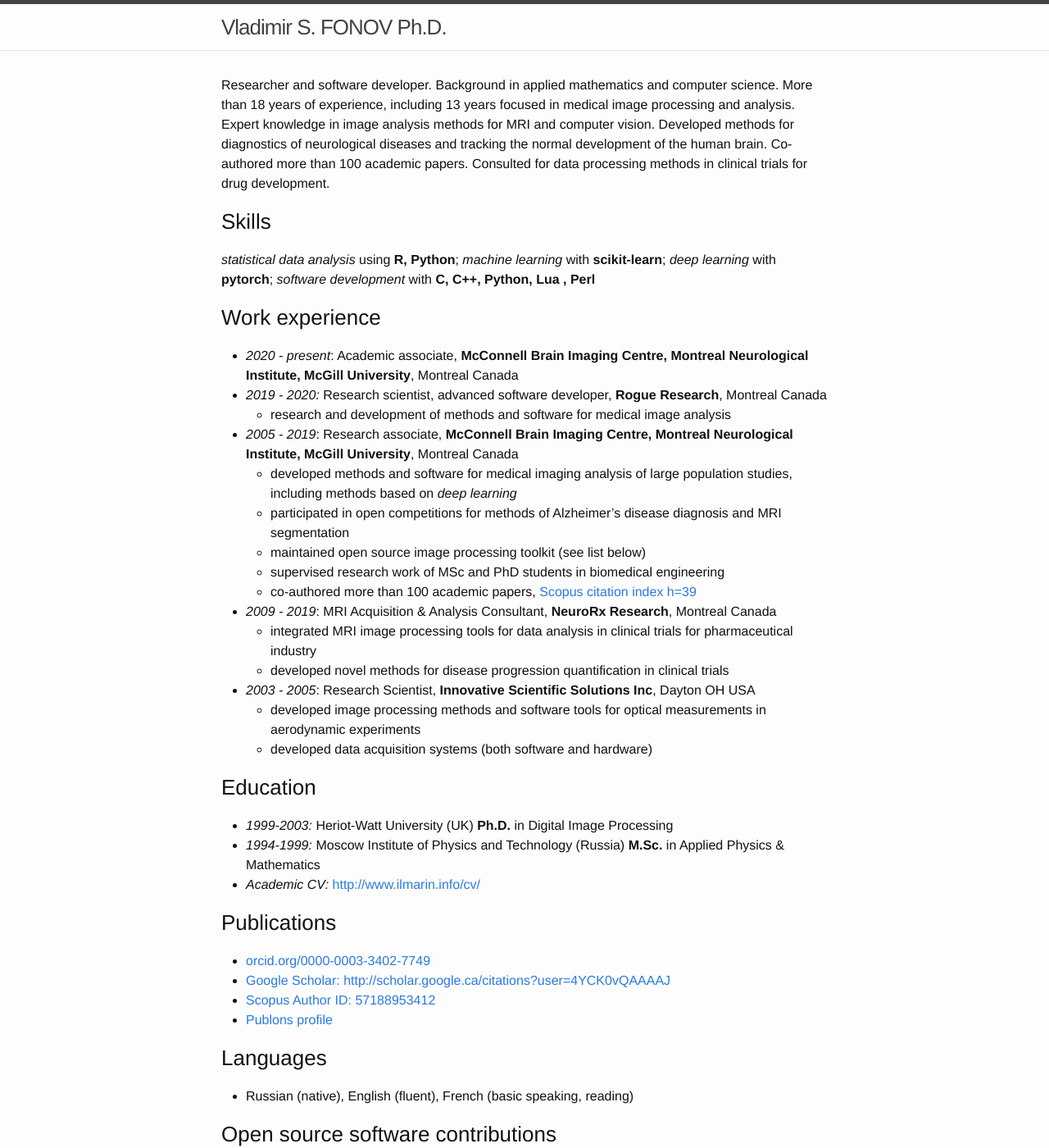
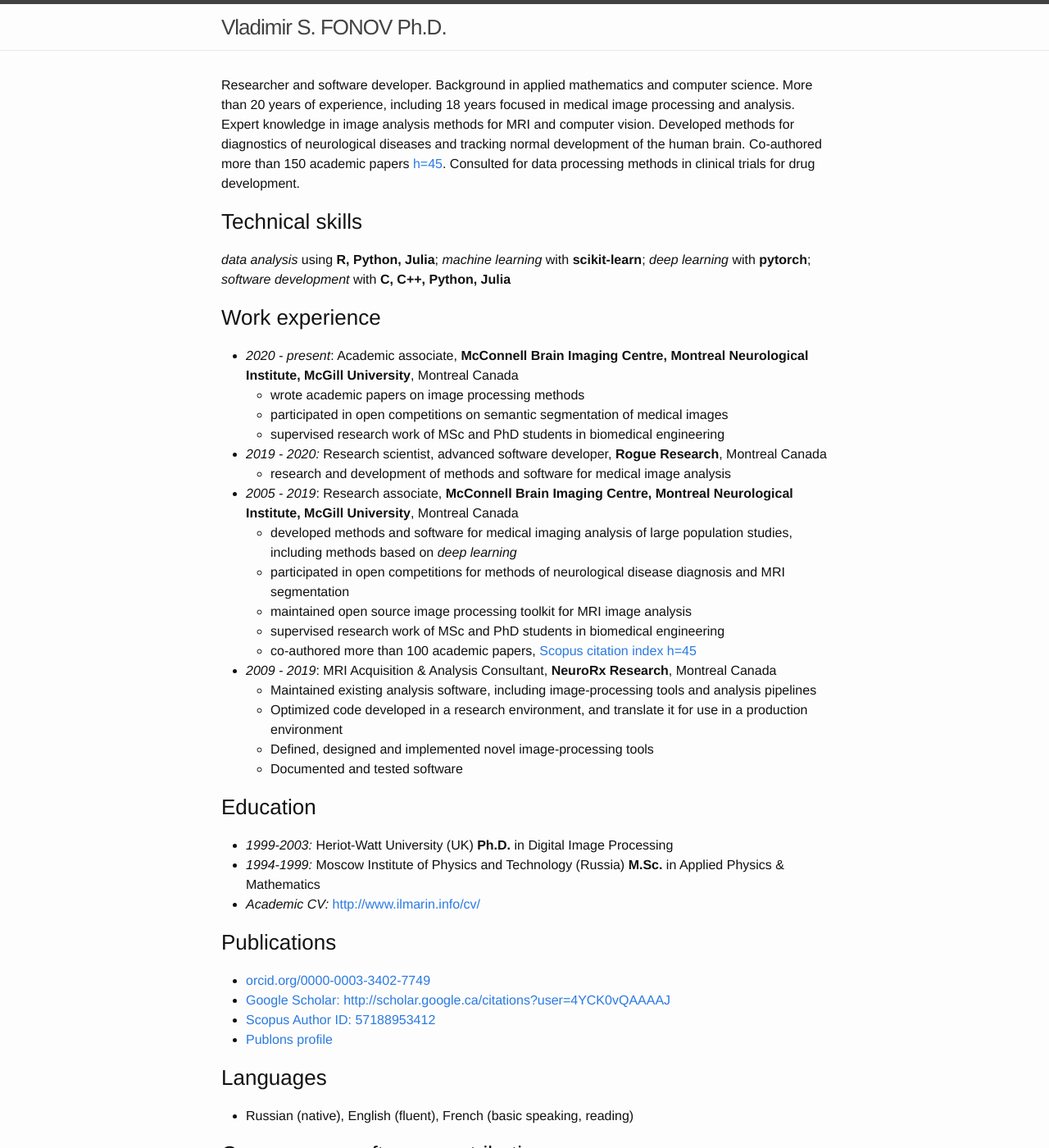
Before and after one commit to vfonov/vfonov.github.io, a Jekyll site: the page built from CV_industry.md, in a window 1280 px wide and 1400 px high. Shown: the whole window at 82% size. Built offline with Jekyll 4.4.1, drawn with Linux system fonts in a browser that asks for light colours; some of the changed text lies outside the part shown.

Commit message:
Updated Industrial CV

```diff
--- a/CV_industry.md
+++ b/CV_industry.md
@@ -3,28 +3,30 @@
 title: Vladimir S. FONOV Ph.D.
 permalink: /cv_ind/
 ---
-Researcher and software developer. Background in applied mathematics and computer science. More than 18 years of experience, including 13 years focused in medical image processing and analysis.
-Expert knowledge in image analysis methods for MRI and computer vision. Developed methods for diagnostics of neurological diseases and tracking the normal development of the human brain. Co-authored more than 100 academic papers. Consulted for data processing methods in clinical trials for drug development.
+Researcher and software developer. Background in applied mathematics and computer science. More than 20 years of experience, including 18 years focused in medical image processing and analysis.
+Expert knowledge in image analysis methods for MRI and computer vision. Developed methods for diagnostics of neurological diseases and tracking normal development of the human brain. Co-authored more than 150 academic papers [h=45](https://www.scopus.com/authid/detail.uri?authorId=57188953412). Consulted for data processing methods in clinical trials for drug development.
 
-### Skills
-*statistical data analysis* using **R, Python**; *machine learning* with **scikit-learn**; *deep learning* with **pytorch**; *software development* with **C, C++, Python, Lua , Perl**
+###  Technical skills
+*data analysis* using **R, Python, Julia**; *machine learning* with **scikit-learn**; *deep learning* with **pytorch**; *software development* with **C, C++, Python, Julia**
 
 ### Work experience
 * *2020 - present*: Academic associate, **McConnell Brain Imaging Centre, Montreal Neurological Institute, McGill University**, Montreal Canada
+   *  wrote academic papers on image processing methods
+   *  participated in open competitions on semantic segmentation of medical images
+   *  supervised research work of MSc and PhD students in biomedical engineering
 * *2019 - 2020:* Research scientist, advanced software developer, **Rogue Research**, Montreal Canada
-   * research and development of methods and software for medical image analysis
+   *  research and development of methods and software for medical image analysis
 * *2005 - 2019*: Research associate, **McConnell Brain Imaging Centre, Montreal Neurological Institute, McGill University**, Montreal Canada
-   * developed methods and software for medical imaging analysis of large population studies, including methods based on *deep learning*
-   * participated in open competitions for methods of Alzheimer's disease diagnosis and MRI segmentation
-   * maintained open source image processing toolkit (see list below)
-   * supervised research work of MSc and PhD students in biomedical engineering
-   * co-authored more than 100 academic papers, [Scopus citation index h=39](https://www.scopus.com/authid/detail.uri?authorId=57188953412)
+   *  developed methods and software for medical imaging analysis of large population studies, including methods based on *deep learning*
+   *  participated in open competitions for methods of neurological disease diagnosis and MRI segmentation
+   *  maintained open source image processing toolkit for MRI image analysis
+   *  supervised research work of MSc and PhD students in biomedical engineering
+   *  co-authored more than 100 academic papers, [Scopus citation index h=45](https://www.scopus.com/authid/detail.uri?authorId=57188953412)
 * *2009 - 2019*: MRI Acquisition & Analysis Consultant, **NeuroRx Research**, Montreal Canada
-   * integrated MRI image processing tools for data analysis in clinical trials for pharmaceutical industry
-   * developed novel methods for disease progression quantification in clinical trials
-* *2003 - 2005*: Research Scientist, **Innovative Scientific Solutions Inc**, Dayton OH USA
-   * developed image processing methods and software tools for optical measurements in aerodynamic experiments
-   * developed data acquisition systems (both software and hardware)
+   *  Maintained existing analysis software, including image-processing tools and analysis pipelines
+   *  Optimized code developed in a research environment, and translate it for use in a production environment
+   *  Defined, designed and implemented novel image-processing tools
+   *  Documented and tested software
 
 ### Education
 * *1999-2003:* Heriot-Watt University (UK) **Ph.D.** in Digital Image Processing
@@ -47,10 +49,13 @@
   * libigl: <https://libigl.github.io/>
   * Insight Toolkit: <http://www.itk.org/>
   * ANTs: <http://stnava.github.io/ANTs/>
-  * Torch7: <https://github.com/torch/torch7>
-* Embedded software:
-  * enhancements in linux kernel module for camera module in mini2440 board: <https://github.com/vfonov/s3c2440camera>
-  * port of mjpg-streamer optimized for mini2440 board: <https://github.com/vfonov/mjpg-streamer-mini2440>
+  * Pytorch: <https://github.com/pytorch/pytorch>
+* Embedded software development:
   * uIP-based web server on 8bit AVR cpu: <https://github.com/vfonov/uhttpd-avr>
   * lwiIP-based web server on 8bit AVR cpu: <https://github.com/vfonov/lwip-avr>
   * low-cost USB JTAG dongle based on 8 bit AVR cpu: <https://github.com/vfonov/opendous-jtag>
+  * enhancements in linux kernel module for camera module in mini2440 board: <https://github.com/vfonov/s3c2440camera>
+  * port of mjpg-streamer optimized for mini2440 board: <https://github.com/vfonov/mjpg-streamer-mini2440>
+
+### Non-academic data analysis articles
+* Blog posts on various data science topics: [Habr blog posts]<https://habr.com/ru/users/ilmarin77/posts/>
```
Also changed, not shown: CV_NEURORX.md (+1 -3 lines).
